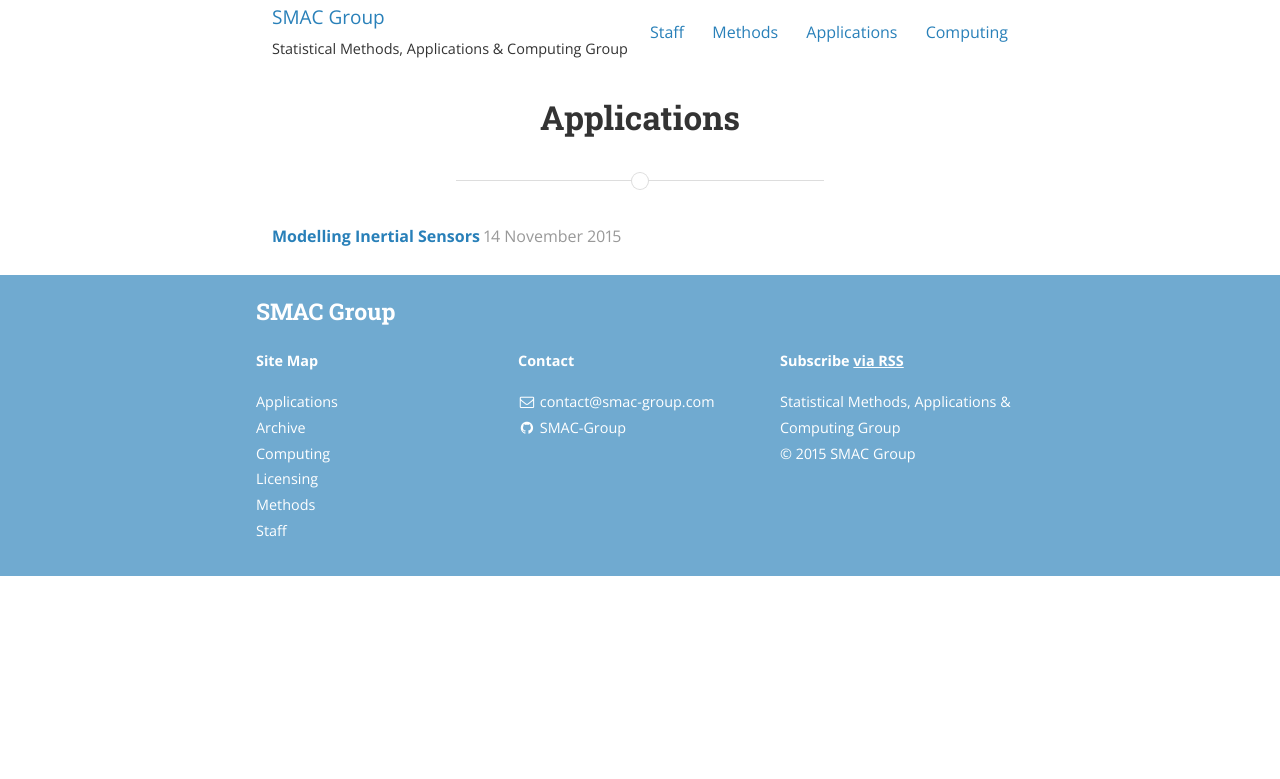
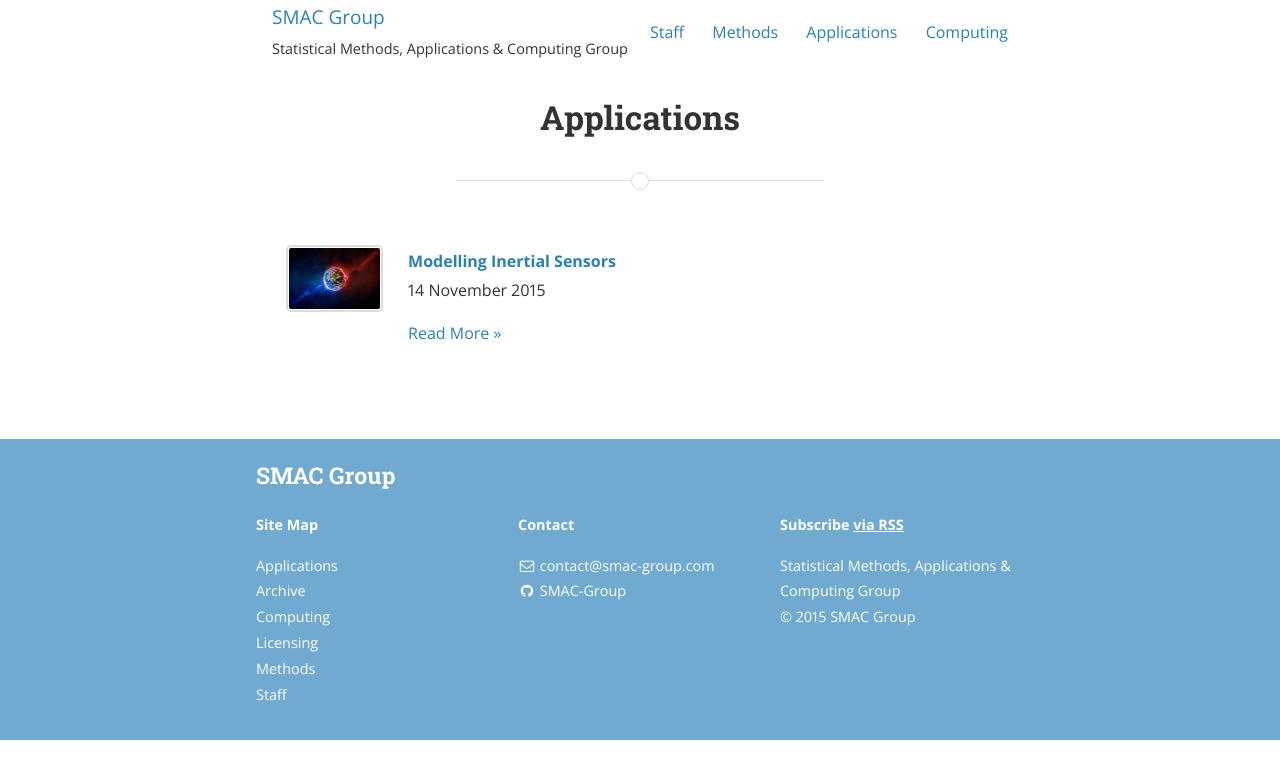
Before and after one commit to SMAC-Group/smac-group.github.io, a Jekyll site: the page built from applications.md, in a window 1280 px wide. Shown: the top 779 px of the page. Built offline with Jekyll 4.4.1, drawn with Linux system fonts in a browser that asks for light colours; nearby versions of some CDN libraries; a style sheet for code colours, icons or effects is not loaded.

Commit message:
V2 Layout

```diff
--- a/_sass/_layout.scss
+++ b/_sass/_layout.scss
@@ -202,7 +202,25 @@ pre code.hljs {
 		@include outer-container;
 		padding: 1em;
 	}
-
+    .sgrid{
+        padding-top: 1em !important;
+       .sbox {
+         min-height: 10em;
+         min-height: 10em;
+         // margin-top: 2em;
+         @include span-columns(4);
+         @include omega();
+       }
+       .pbox {
+         @include span-columns(2);
+         .nv{
+            border-radius: 3px;
+            border: 1px solid $white;
+            box-shadow: 0 0 0 2px $light-gray;
+            margin: 0 0 7px;
+         }
+       }
+    }
     .mgrid {
        padding-top: 1em !important;
        .box {
--- a/applications.md
+++ b/applications.md
@@ -4,13 +4,25 @@ title: Applications
 permalink: /applications/
 ---
 
-<ul class="posts-list">
+<div class="wrapper">
+<section class="sgrid">
 	{% for post in site.categories['applications'] %}
-		<li>
-			<strong>
-				<a href="{{ post.url | remove_first: '/' | prepend: site.baseurl }}">{{ post.title }}</a>
-			</strong>
-			<span class="post-date">{{ post.date | date_to_long_string }}</span>
-		</li>
+	<div class="pbox">
+		{% if post.spic %}
+			<img src="{{ post.spic | prepend: site.baseurl }}" alt="{{ post.title }}" class="nv" />
+		{% else %}
+			<img src="{{ 'assets/images/site/cities/earth_default_reduced.jpg' | prepend: site.baseurl }}" alt="{{ post.title }}" class="nv"/>
+		{% endif %}
+	</div>
+	<div class="sbox">
+		<strong>
+			<a href="{{ post.url | remove_first: '/' | prepend: site.baseurl }}">{{ post.title }}</a>
+		</strong>
+		<span class="post-date">{{ post.date | date_to_long_string }}</span>
+		<p class="post-abstract">{{ post.abstract }} </p>
+		<a href="{{ post.url | remove_first: '/' | prepend: site.baseurl }}">Read More &raquo;</a>
+	</div>
 	{% endfor %}
-</ul>
+
+</section>
+</div>
```
